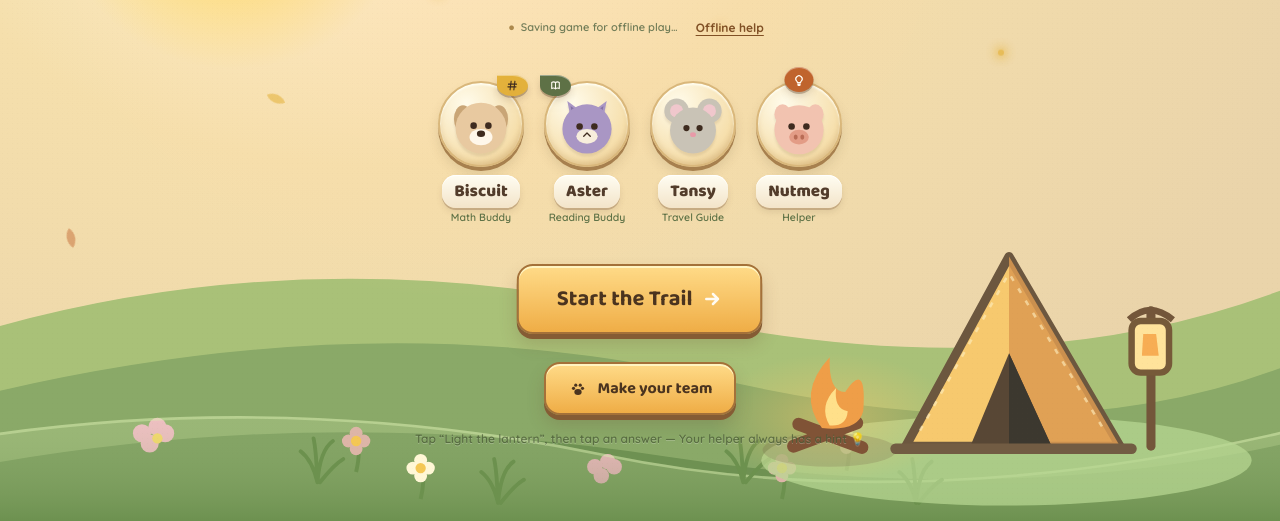
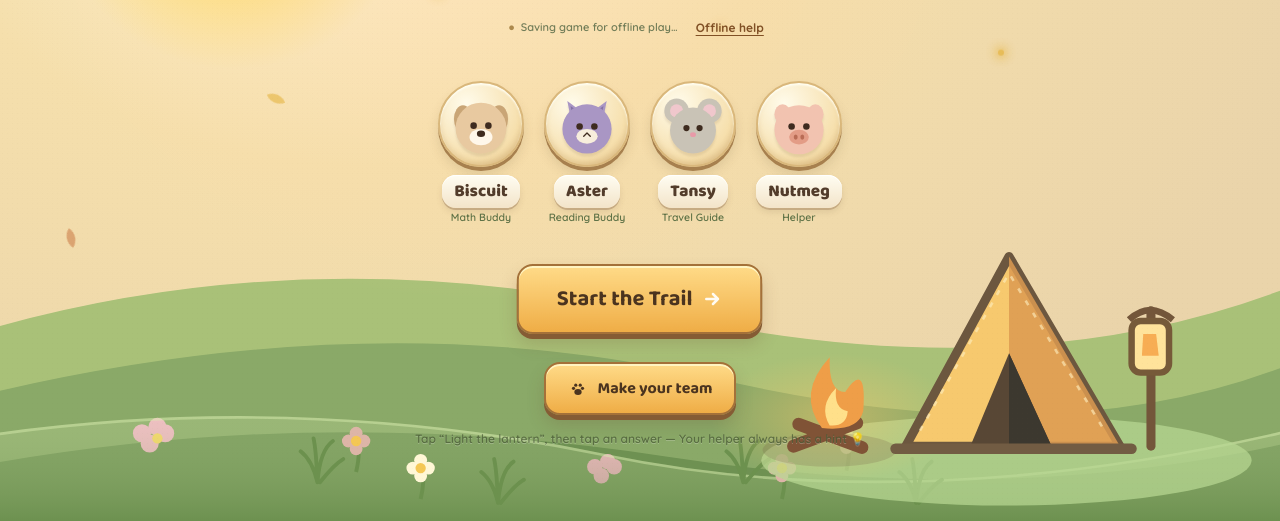
Before and after one commit to amthqng/acorn-trail, a plain HTML site: page index.html in a window 1280 px wide. Shown: the part 279-800 px from the top of the page. Drawn offline with Linux system fonts and the light colour scheme.

Commit message:
Remove redundant home role badges

```diff
--- a/index.html
+++ b/index.html
@@ -86,13 +86,6 @@
   @keyframes sway{ 0%,100%{transform:translateY(4px) rotate(-1.5deg);} 50%{transform:translateY(4px) rotate(1.5deg);} }
   @keyframes bob{ 0%,100%{transform:translateY(18px) scale(1.16);} 50%{transform:translateY(10px) scale(1.16);} }
 
-  .badge{ position:absolute; top:-6px; font-family:'Baloo 2'; font-weight:700; font-size:12px;
-    color:var(--cream-card); padding:4px 9px; border-radius:0 60% 60% 60%;
-    box-shadow:0 3px 6px rgba(62,43,31,0.25); white-space:nowrap; }
-  .badge-math{ right:-4px; background:var(--honey); color:var(--bark); }
-  .badge-read{ left:-4px; background:var(--sage-dark); }
-  .badge-hint{ left:50%; transform:translateX(-50%); top:-14px; background:var(--rust);
-    border-radius:60%; padding:5px 7px; font-size:14px; }
   .name{ margin-top:8px; font-family:'Baloo 2'; font-weight:700; font-size:clamp(13px,1.8vw,17px);
     background:var(--cream-card); padding:3px 12px; border-radius:14px; box-shadow:0 2px 5px rgba(62,43,31,0.15); }
   .mouse-name{ margin-top:14px; }
@@ -129,8 +122,6 @@
   .h-ico svg{ width:20px; height:20px; display:block; }
   .role-ico{ width:16px; height:16px; vertical-align:-3px; }
   .kind .role-ico{ width:12px; height:12px; vertical-align:-2px; }
-  .badge .role-ico{ width:13px; height:13px; vertical-align:middle; display:block; margin:0 auto; }
-  .badge-hint .role-ico{ width:15px; height:15px; }
   .icon-btn{ background:var(--cream-card); border:none; width:42px; height:42px; border-radius:50%;
     box-shadow:0 3px 8px rgba(62,43,31,0.15); cursor:pointer; font-size:19px; color:var(--rust-dark); display:inline-flex;
     align-items:center; justify-content:center; }
@@ -575,7 +566,6 @@ button, [role="button"]{touch-action:manipulation}
 .cbadge.camper-badge{background:radial-gradient(circle at 32% 25%,#fffbea 0%,#f6dfac 68%,#d9b57c 100%);border-color:#d9b77b;box-shadow:inset 0 2px 2px #fffef2, inset 0 -3px 5px #ad824135,0 4px 0 #a7804e,0 8px 12px #5f472b26}
 .cbadge.camper-badge svg{filter:drop-shadow(0 3px 1px #67452520)}
 .companion .name{background:linear-gradient(#fffdf2,#f3e4c9);box-shadow:inset 0 1px 0 #fff,0 2px 0 #c6ab83,0 4px 6px #62482c20}
-.badge{box-shadow:inset 0 1px 0 #ffffff65,0 2px 0 #60472d55,0 4px 7px #583c292b}
 .icon-btn{background:linear-gradient(145deg,#fffdf6,#f1e1c3);box-shadow:inset 0 1px 0 #fff,0 3px 0 #bba17a,0 6px 11px #533b2526}
 .btn{background:linear-gradient(#b05e2c,#944c22);box-shadow:inset 0 2px 0 #ffffff55,0 5px 0 #845329,0 9px 15px #5e402532}
 .btn.outline{background:linear-gradient(#fffdf4,#f5e6c9);box-shadow:inset 0 2px 0 #fff,0 4px 0 #bba17a,0 7px 12px #5e402526}
@@ -1175,7 +1165,6 @@ function saveRoster(){ store.set(RKEY, ROSTER); }
 
 const ROLE_TAG = { math:'Math Buddy', read:'Reading Buddy', both:'Math & Reading Buddy', lead:'Travel Guide', help:'Helper', guidehelp:'Travel Guide & Helper' };
 const ROLE_DESC = {guidehelp:'Shows the way, tells the story, and gives clues when you’re stuck.', lead:'Shows the way and tells the story.', help:'Gives clues when you’re stuck.', math:'Shares number puzzles.', read:'Shares word puzzles.', both:'Shares number and word puzzles.'};
-const ROLE_BADGE= { math:roleIcon('math'), read:roleIcon('read'), both:roleIcon('both'), lead:'', help:roleIcon('help'), guidehelp:roleIcon('help') };
 const ROLE_CAP  = { math:'Counts it out.', read:'Reads it out.', both:'Reads and counts.', lead:'Your Travel Guide.', help:'Your helpful clue giver.', guidehelp:'Your guide with a clue to share.' };
 function pickRand(a){ return a[Math.floor(Math.random()*a.length)]; }
 function mathChars(){ return ROSTER.filter(c=>c.role==='math'||c.role==='both'); }
@@ -1193,12 +1182,9 @@ function ic(n){ return (ICON[n]||'').replace('<svg ','<svg class="btn-ico" '); }
 
 function renderStartParty(){
   const scale = ROSTER.length>8 ? 58 : (ROSTER.length>5 ? 70 : 86);
-  document.getElementById('start-party').innerHTML = ROSTER.map(c=>{
-    const b=ROLE_BADGE[c.role];
-    const cls = (c.role==='help'||c.role==='guidehelp')?'badge-hint':(c.role==='read'?'badge-read':'badge-math');
-    const badgeHtml = b ? `<div class="badge ${cls}">${b}</div>` : '';
-    return `<div class="companion">${badgeHtml}${badge(c,scale)}<span class="name">${esc(c.name)}</span><span class="lead-tag">${ROLE_TAG[c.role]}</span></div>`;
-  }).join('');
+  document.getElementById('start-party').innerHTML = ROSTER.map(c=>
+    `<div class="companion">${badge(c,scale)}<span class="name">${esc(c.name)}</span><span class="lead-tag">${ROLE_TAG[c.role]}</span></div>`
+  ).join('');
 }
 function renderFinaleParty(){ document.getElementById('finale-party').innerHTML = ROSTER.map(c=>badge(c,52,'happy')).join(''); }
 
```
